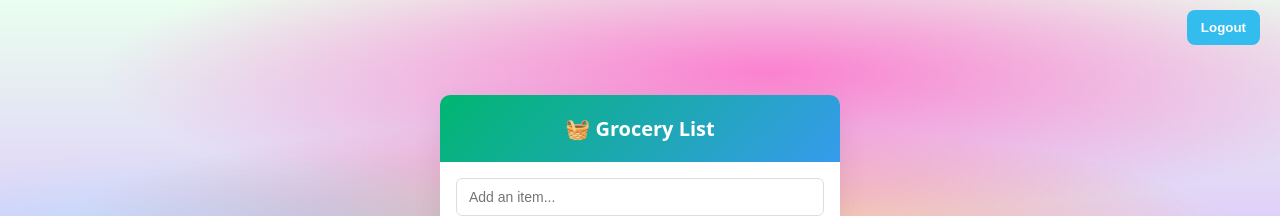
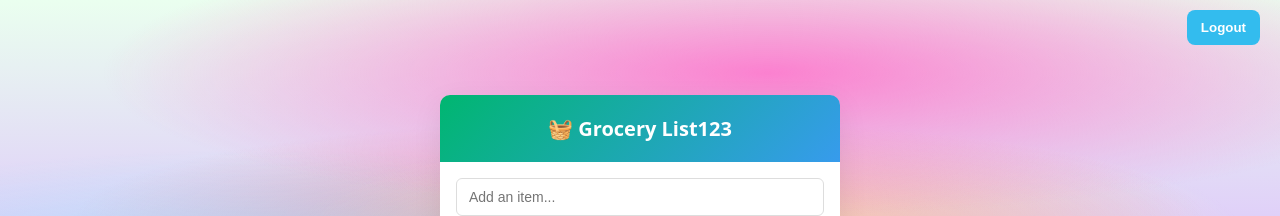
Before and after one commit to Jim-Duse/grocery-backend, a website: page public/app.html in a window 1280 px wide. Shown: the top 216 px of the page. Drawn offline with Linux system fonts and the light colour scheme; no server answers; sample sign-in values are in the browser's storage.

```diff
--- a/public/app.html
+++ b/public/app.html
@@ -24,7 +24,7 @@
 
     <!-- Header -->
     <header class="header">
-      <h1>🧺 Grocery List</h1>
+      <h1>🧺 Grocery List123</h1>
     </header>
 
     <!-- Add item -->
```
